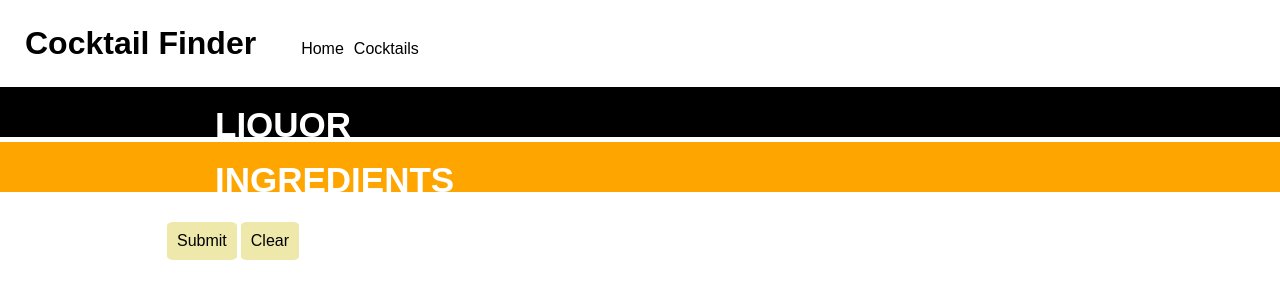
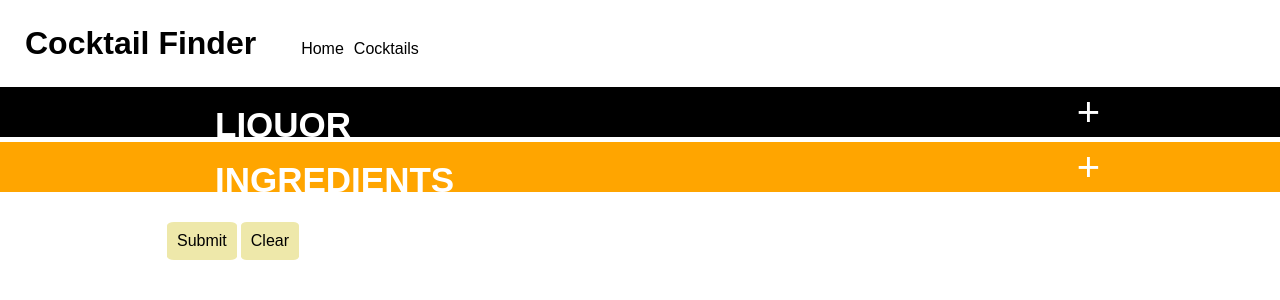
Before and after one commit to PGalicia/CocktailFinder, a React (Create React App) app: page / in a window 1280 px wide. Shown: the top 300 px of the page. Built offline with nearby package versions, Linux system fonts and the light colour scheme.

Commit message:
Add collapsible symbol

```diff
--- a/src/components/presentational/filterChecklist.jsx
+++ b/src/components/presentational/filterChecklist.jsx
@@ -1,10 +1,21 @@
-import React from "react";
+import React, { Component } from "react";
 import "../../style/checklist.css";
 
-const FilterChecklist = props => (
+class FilterChecklist extends Component {
+  state = {
+    isExpanded: true
+  };
+
+  render() {
+    return (
       <div className="collapsible">
-    <div className="filter-title" id={props.category}>
-      <h2>{props.name}</h2>
+        <div className="filter-title" id={this.props.category}>
+          <h2>{this.props.name}</h2>
+          <span>
+            {this.state.isExpanded
+              ? String.fromCharCode(43)
+              : String.fromCharCode(8722)}
+          </span>
         </div>
         {/* <div className="filter-list">
           {props.checkboxes
@@ -27,5 +38,34 @@ const FilterChecklist = props => (
         </div> */}
       </div>
     );
+  }
+}
+
+// const FilterChecklist = props => (
+//   <div className="collapsible">
+//     <div className="filter-title" id={props.category}>
+//       <h2>{props.name}</h2>
+//     </div>
+//     {/* <div className="filter-list">
+//       {props.checkboxes
+//         .filter(checkbox => checkbox.category === props.category)
+//         .map(checkbox => {
+//           return (
+//             <label className="switch" key={checkbox.id}>
+//               <input
+//                 id={checkbox.id}
+//                 type="checkbox"
+//                 value={checkbox.isChecked}
+//                 name={checkbox.name}
+//                 checked={checkbox.isChecked}
+//                 onChange={props.handleChange}
+//               />
+//               <span className="toggle">{checkbox.name}</span>
+//             </label>
+//           );
+//         })}
+//     </div> */}
+//   </div>
+// );
 
 export default FilterChecklist;
--- a/src/style/checklist.css
+++ b/src/style/checklist.css
@@ -54,11 +54,22 @@ input:checked + .toggle {
   z-index: -1;
 }
 
+.filter-title span,
 .filter-title h2 {
   position: absolute;
   color: #fff;
-  font-size: 35px;
   margin: 0;
+}
+
+.filter-title h2 {
   bottom: -8px;
   left: 50px;
+  font-size: 35px;
 }
+
+.filter-title span {
+  right: 15px;
+  top: 50%;
+  transform: translateY(-50%);
+  font-size: 40px;
+}
```
Lines whose indentation alone changed are shown as unchanged.
